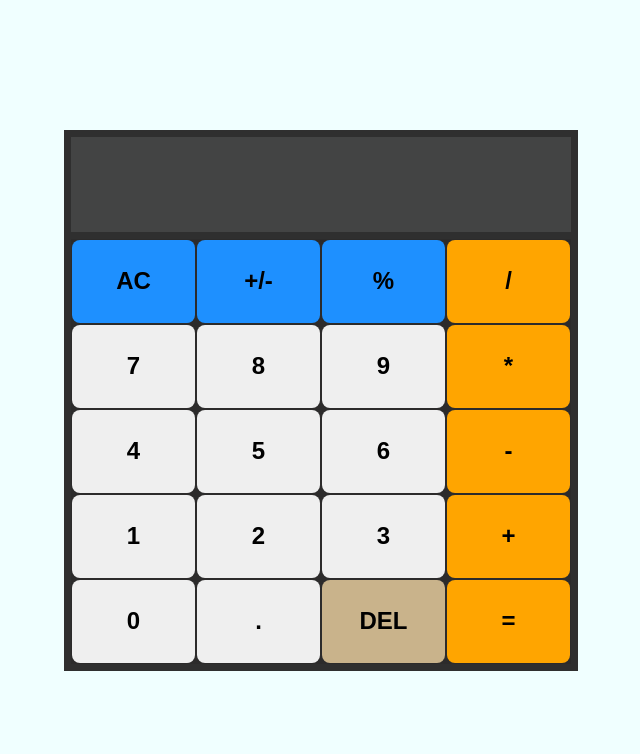
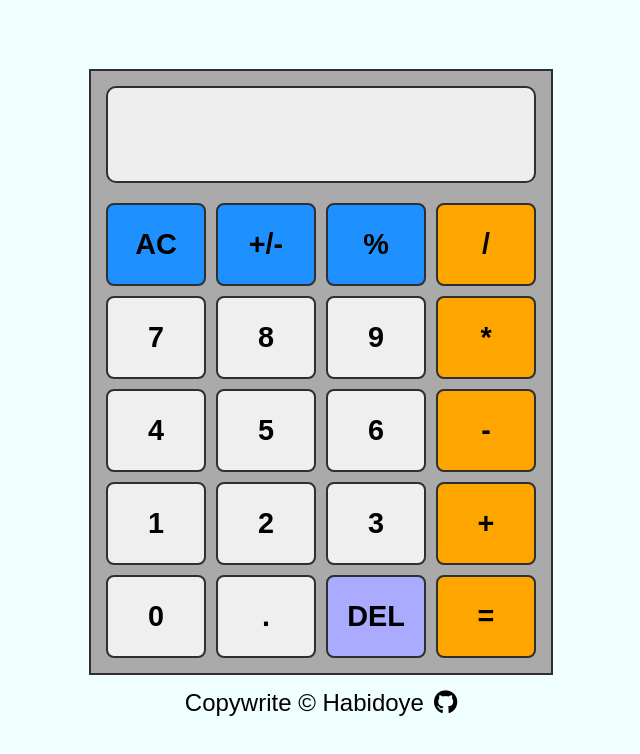
Before and after one commit to habidoyetech/calculator, a website: page index.html in a window 1280 px wide. Shown: the whole page, without its empty margins (319-959 px from the left). Drawn offline with Linux system fonts and the light colour scheme; a web font is replaced by a local one.

Commit message:
Applying semantic HTML to my project and edited my HTMl and CSS fiel by adding footer and changing the photo in my readme

```diff
--- a/index.html
+++ b/index.html
@@ -6,17 +6,20 @@
   <meta name="viewport" content="width=device-width, initial-scale=1.0">
   <title>CALCULATOR</title>
   <link rel="stylesheet" href="styles\main.css">
+  <script src="https://kit.fontawesome.com/4c536a6bd5.js"
+      crossorigin="anonymous"></script>
+  <link href="https://cdn.lineicons.com/3.0/lineicons.css" rel="stylesheet">
   <script src="scripts\main.js" defer></script>
   <link href="https://fonts.googleapis.com/css2?family=Gemunu+Libre:wght@300;400;500;600;700;800&display=swap" rel="stylesheet">
 </head>
 <body>
-  <div class="calculator">
-    <div class="calc-container">
-      <div id="display">
+  <main class="calculator">
+    <section class="calc-container">
+      <section id="display">
         <div class="characterdisplay"></div>
         <div class="resultdisplay"></div>
-      </div>
-      <div class="character">
+      </section>
+      <section class="character">
         <div class="group first">
           <button type="button" class="clear" value="clear">AC</button>
           <button type="button" id="sign" class="sign" value="sign">+/-</button>
@@ -48,9 +51,16 @@
           <button type="button" class="operator equalto" value="equalto">=</button>
 
         </div>
-      </div>
-    </div>
-  </div>
+      </section>
+    </section>
+    <footer class="footer">
+      <p>Copywrite © Habidoye</p>
+      <a href="https://github.com/Habidoye97" target="_blank">
+        <i class="fa fa-github" aria-hidden="true"></i>
+      </a>
+    </footer>
+  </main>
+
 
 </body>
 </html>
--- a/styles/main.css
+++ b/styles/main.css
@@ -13,14 +13,14 @@ body {
   height: 100vh;
   width: 100%;
   background-color: azure;
+  flex-direction: column;
 }
 
 .characterdisplay {
   height: 35px;
   font-size: 1.3em;
-  color: white;
+  color: black;
   font-family: inherit;
-  background-color: #434444;
   margin-bottom: none;
   font-weight: 700;
   font-family: inherit;
@@ -34,44 +34,51 @@ body {
 
 .resultdisplay {
   height: 50px;
-  background-color: #434444;
   font-size: 3em;
   font-weight: 700;
   margin-top: none;
   font-family: inherit;
-  color: white;
+  color: black;
   display: flex;
   justify-content: right;
   padding: 1%;
   align-items: center;
 }
 .calc-container {
-  border: 7px solid rgba(47,47,47,1);
+  border: 2px solid rgba(47,47,47,1);
   overflow-x: hidden;
-  width: 500px;
+  max-width: 500px;
+  background-color: rgb(170, 170, 170);
+  margin-bottom: -10px;
 }
 
 #display {
   overflow: hidden;
-  border-bottom: 7px solid rgba(47,47,47,1);
+  margin: 15px;
+  border: 2px solid rgba(47,47,47,1);
+  background-color: rgb(238, 238, 238);
+  border-radius: 10px;
 }
 
 .character {
-  background-color:rgb(44, 43, 43);
+  background-color: inherit;
+  margin: 10px;
 }
 
 button {
-  width: 125px;
+  width: 100px;
   height: 83px;
   color: black;
   font-weight: 700;
-  font-size: 1.5em;
-  margin: 1px;
+  font-size: 1.8em;
+  margin: 5px;
   border: none;
   border-radius: 8px;
   font-family: inherit;
   box-sizing: border-box;
   cursor: pointer;
+  box-sizing: border-box;
+  border: 2px solid rgba(47,47,47,1);
 }
 
 .group {
@@ -82,7 +89,9 @@ button {
   background-color: dodgerblue ;
 }
 
-
+.operand:hover {
+  background-color: rgb(170, 170, 170);
+}
 
 .operator {
   background-color: orange;
@@ -93,5 +102,23 @@ button {
 }
 
 #delete {
-  background-color: rgb(201, 179, 139);
+  background-color: rgb(170, 170, 255);
 }
+
+.footer {
+  display: flex;
+  justify-content: center;
+  align-items: center;
+  font-size: 1.5em;
+  margin-bottom: -10px;
+}
+
+.fa-github  {
+  color: black;
+  margin-left: 10px;
+  transition: transform 0.3s ease-in-out;
+}
+
+.fa-github:hover {
+  transform: rotate(360deg) scale(1.2);
+}
```
Also changed, not shown: README.md, assets/screenshot3.png (added).
